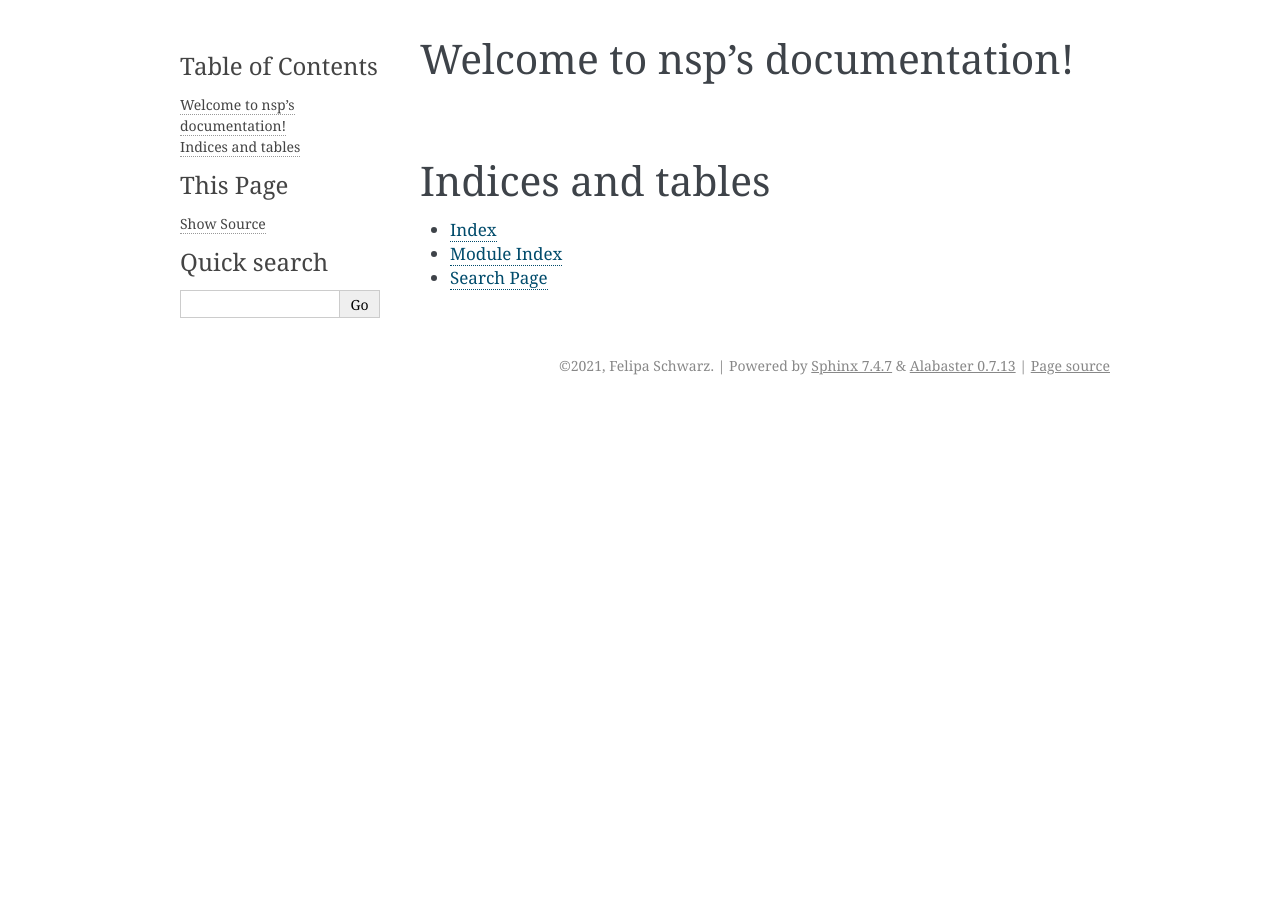
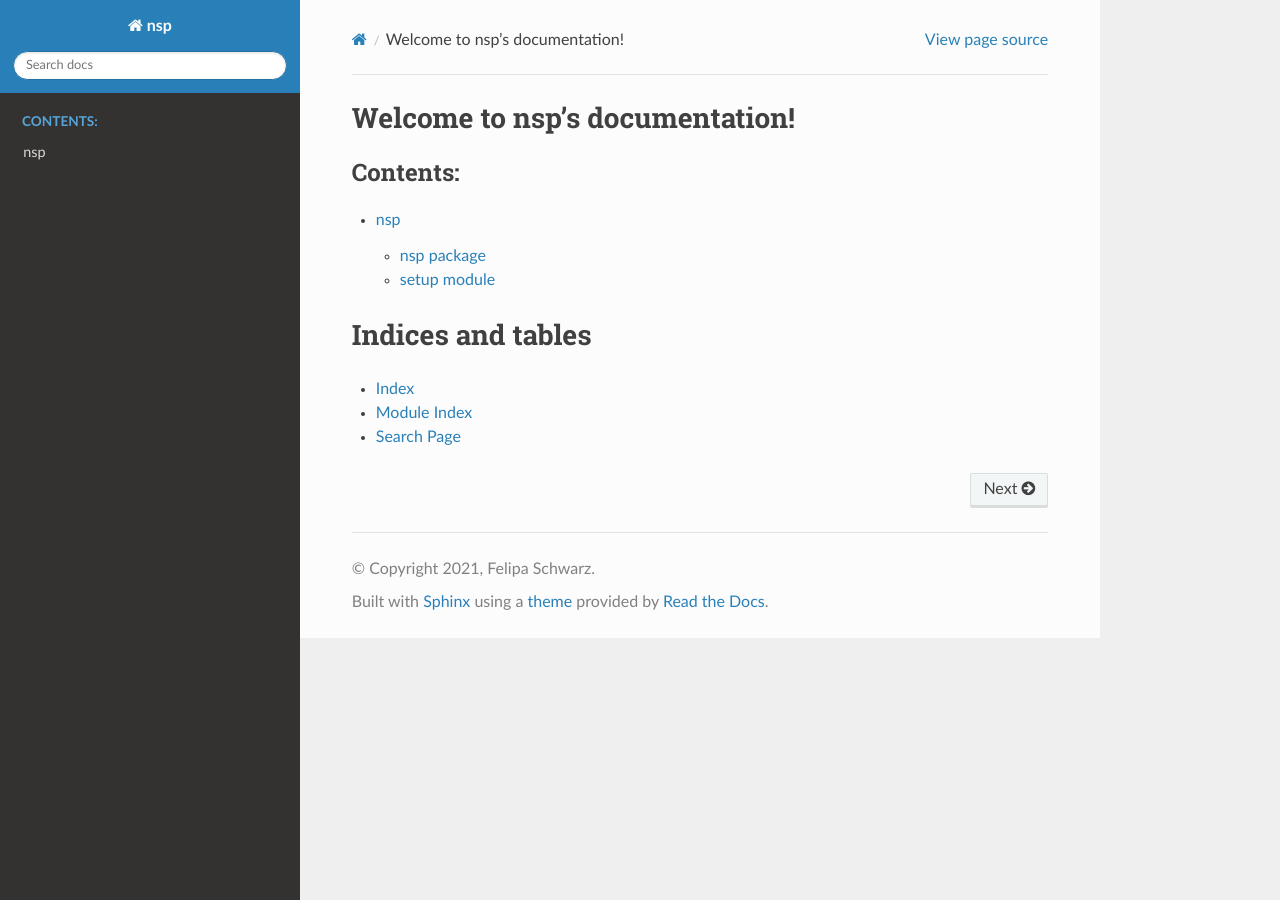
Before and after one commit to felipaschwarz/nsp, a Sphinx documentation site: the page built from docs/index.rst, in a window 1280 px wide. Built offline with Sphinx 7.4.7 and the Read the Docs theme 2.0.0, drawn with Linux system fonts in a browser that asks for light colours.

Commit message:
add sphinx docs

```diff
--- a/docs/conf.py
+++ b/docs/conf.py
@@ -10,9 +10,9 @@
 # add these directories to sys.path here. If the directory is relative to the
 # documentation root, use os.path.abspath to make it absolute, like shown here.
 #
-# import os
-# import sys
-# sys.path.insert(0, os.path.abspath('.'))
+import os
+import sys
+sys.path.insert(0, os.path.abspath('../nsp'))
 
 
 # -- Project information -----------------------------------------------------
@@ -27,8 +27,7 @@ author = 'Felipa Schwarz'
 # Add any Sphinx extension module names here, as strings. They can be
 # extensions coming with Sphinx (named 'sphinx.ext.*') or your custom
 # ones.
-extensions = [
-]
+extensions = ['sphinx.ext.autodoc', 'sphinx.ext.napoleon']
 
 # Add any paths that contain templates here, relative to this directory.
 templates_path = ['_templates']
@@ -44,7 +43,7 @@ exclude_patterns = ['_build', 'Thumbs.db', '.DS_Store']
 # The theme to use for HTML and HTML Help pages.  See the documentation for
 # a list of builtin themes.
 #
-html_theme = 'alabaster'
+html_theme = 'sphinx_rtd_theme'
 
 # Add any paths that contain custom static files (such as style sheets) here,
 # relative to this directory. They are copied after the builtin static files,
--- a/docs/index.rst
+++ b/docs/index.rst
@@ -10,7 +10,7 @@ Welcome to nsp's documentation!
    :maxdepth: 2
    :caption: Contents:
 
-
+   modules
 
 Indices and tables
 ==================
--- /dev/null
+++ b/docs/modules.rst
@@ -0,0 +1,8 @@
+nsp
+===
+
+.. toctree::
+   :maxdepth: 4
+
+   nsp
+   setup
--- /dev/null
+++ b/docs/setup.rst
@@ -0,0 +1,7 @@
+setup module
+============
+
+.. automodule:: setup
+   :members:
+   :undoc-members:
+   :show-inheritance:
```
Also changed, not shown: docs/nsp.rst (added, +53 -0 lines).
